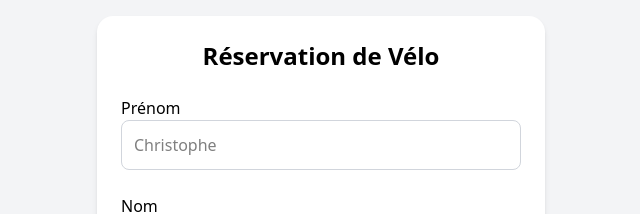
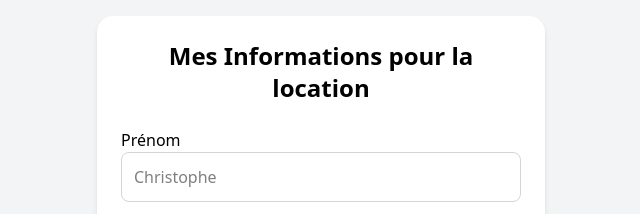
Before and after one commit to raphpay/Tof-Bike, a React (Vite) app: page /formulaire-location in a window 1280 px wide. Shown: the top 214 px of the page, without its empty margins (319-959 px from the left). Built offline with nearby package versions, Linux system fonts and the light colour scheme; no server answers; what @react-pdf/renderer would draw is missing.

Commit message:
Fix: Change confusing titles and texts #25

```diff
--- a/src/ui/pages/BikeRentalForm/BikeRentalForm.tsx
+++ b/src/ui/pages/BikeRentalForm/BikeRentalForm.tsx
@@ -42,7 +42,7 @@ export default function BikeRentalForm() {
           className="mx-auto w-full max-w-md space-y-6 rounded-2xl bg-white p-4 shadow-md sm:p-6"
         >
           <h2 className="text-center text-xl font-bold sm:text-2xl">
-            Réservation de Vélo
+            Mes Informations pour la location
           </h2>
 
           {/* Nom */}
--- a/src/ui/pages/HomeRental.tsx
+++ b/src/ui/pages/HomeRental.tsx
@@ -9,7 +9,7 @@ export default function HomeRental() {
       <RentalNavBar />
       <div className="flex min-h-screen w-screen flex-col items-center justify-center gap-2">
         <Button
-          title="Je réserve un vélo"
+          title="Je m'enregistre pour la location"
           onClick={() => navigate("formulaire-location")}
         />
         <Button
--- a/src/ui/pages/SuccessPage.tsx
+++ b/src/ui/pages/SuccessPage.tsx
@@ -9,7 +9,7 @@ const SuccessPage: React.FC = () => {
     <div className="flex min-h-screen min-w-screen flex-col items-center justify-center bg-green-50 px-6 text-center">
       <CheckCircle className="mb-4 h-16 w-16 text-green-600" />
       <h1 className="mb-2 text-2xl font-bold text-green-700">
-        Merci pour votre réservation !
+        Merci pour votre location !
       </h1>
       <p className="max-w-sm pb-4 text-gray-700">Amusez-vous bien !</p>
       <Button title="Menu principal" onClick={() => navigate("/")} />
```
